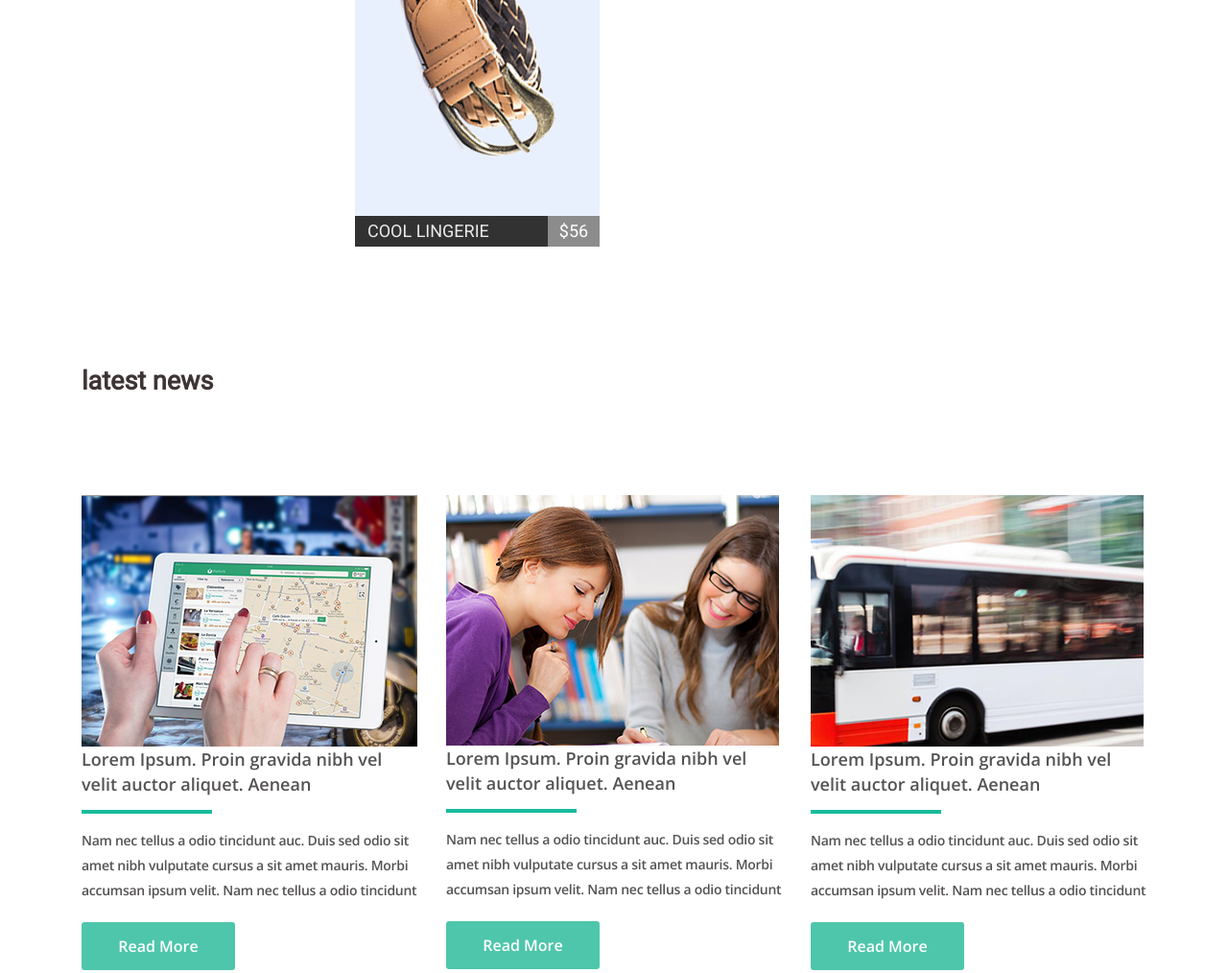
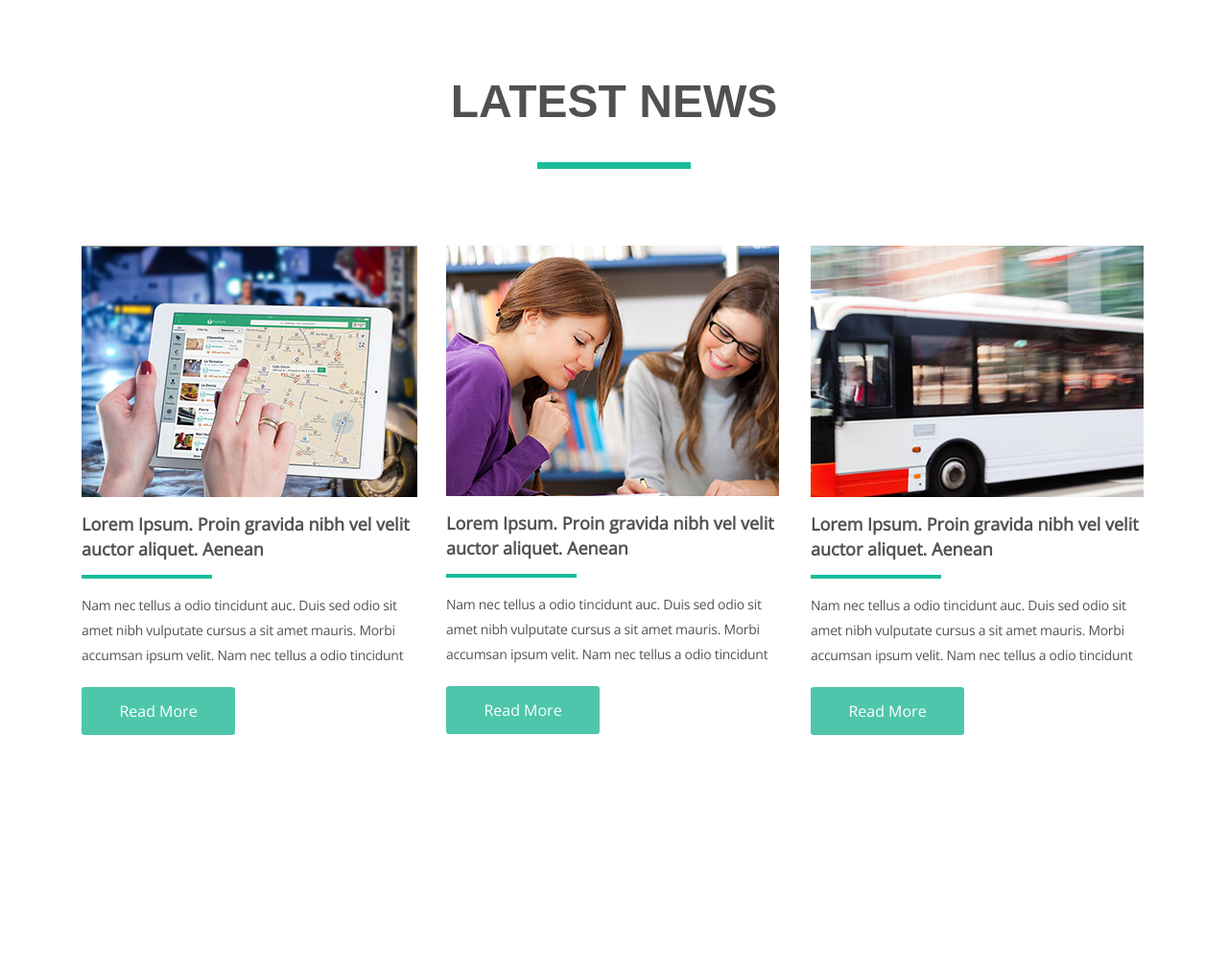
Before and after one commit to MykhayloPishchur/goit-fe-course, a plain HTML site: page html-css/module-04/index.html in a window 1280 px wide. Shown: the part 1120-2134 px from the top of the page at 96% size. After the commit the page ends 1916 px from the top, so only its background shows below. Drawn offline with nearby package versions, Linux system fonts and the light colour scheme; a web font is replaced by a local one.

Commit message:
working on errors

```diff
--- a/html-css/module-04/index.html
+++ b/html-css/module-04/index.html
@@ -4,9 +4,11 @@
     <meta charset="UTF-8">
     <meta name="viewport" content="width=device-width, initial-scale=1.0">
     <meta http-equiv="X-UA-Compatible" content="ie=edge">
-    <link href="https://fonts.googleapis.com/css?family=Roboto&display=swap" rel="stylesheet">
-    <link href="https://fonts.googleapis.com/css?family=Open+Sans:600&display=swap" rel="stylesheet">
 
+    <link href="https://fonts.googleapis.com/css?family=Roboto:900&display=swap" rel="stylesheet">
+    <!-- Myriad Pro -->
+    <link rel="stylesheet" href="https://use.typekit.net/asr5nsp.css">
+<link href="https://fonts.googleapis.com/css?family=Open+Sans:300,400&display=swap" rel="stylesheet">    <link rel="stylesheet" href="https://cdnjs.cloudflare.com/ajax/libs/normalize/8.0.1/normalize.css">
     <link rel="stylesheet" href="css/style.css">
     <title>Module-04</title>
 </head>
@@ -28,9 +30,8 @@
 
     <main>
         <div class="container">
-            <h2>featured products</h2>
-
             <section class="products-list clearfix">
+                <h2 class="title">featured products</h2>
                 <article class="products-list-item">
                     <img src="img/product1.png" alt="">
                     <div class="prod-info">
@@ -97,46 +98,31 @@
 
             </section>
 
-            <h2 class="pt">latest news</h2>
+
 
             <section class="news-list clearfix">
+                <h2 class="title">latest news</h2>
                 <article class="news-list-item ">
-                    <img src="img/slide1.png" alt="">
+                    <img class="mb" src="img/slide1.png" alt="">
                     <h4 class="news-title">Lorem Ipsum. Proin gravida nibh vel velit auctor aliquet. Aenean </h4>
                     <p class="news-text">Nam nec tellus a odio tincidunt auc. Duis sed odio sit amet nibh vulputate cursus a sit amet mauris. Morbi accumsan ipsum velit. Nam nec tellus a odio tincidunt </p>
-                    <div class="button"><a>Read More</a></div>
+                    <a class="button">Read More</a>
                 </article>
 
                 <article class="news-list-item ">
-                    <img src="img/slide2.png" alt="">
+                    <img class="mb" src="img/slide2.png" alt="">
                     <h4 class="news-title">Lorem Ipsum. Proin gravida nibh vel velit auctor aliquet. Aenean </h4>
                     <p class="news-text">Nam nec tellus a odio tincidunt auc. Duis sed odio sit amet nibh vulputate cursus a sit amet mauris. Morbi accumsan ipsum velit. Nam nec tellus a odio tincidunt </p>
-                    <div class="button"><a>Read More</a></div>
+                    <a class="button">Read More</a>
                 </article>
 
                 <article class="news-list-item ">
-                    <img src="img/slide3.png" alt="">
+                    <img class="mb" src="img/slide3.png" alt="">
                     <h4 class="news-title">Lorem Ipsum. Proin gravida nibh vel velit auctor aliquet. Aenean </h4>
                     <p class="news-text">Nam nec tellus a odio tincidunt auc. Duis sed odio sit amet nibh vulputate cursus a sit amet mauris. Morbi accumsan ipsum velit. Nam nec tellus a odio tincidunt </p>
-                    <div class="button"><a>Read More</a></div>
-                </article>
-
+                    <a class="button">Read More</a>
             </section>
-
         </div>
-
-
-
     </main>
-
-
-
-
-
-
-
-
-
-
 </body>
 </html>
```
